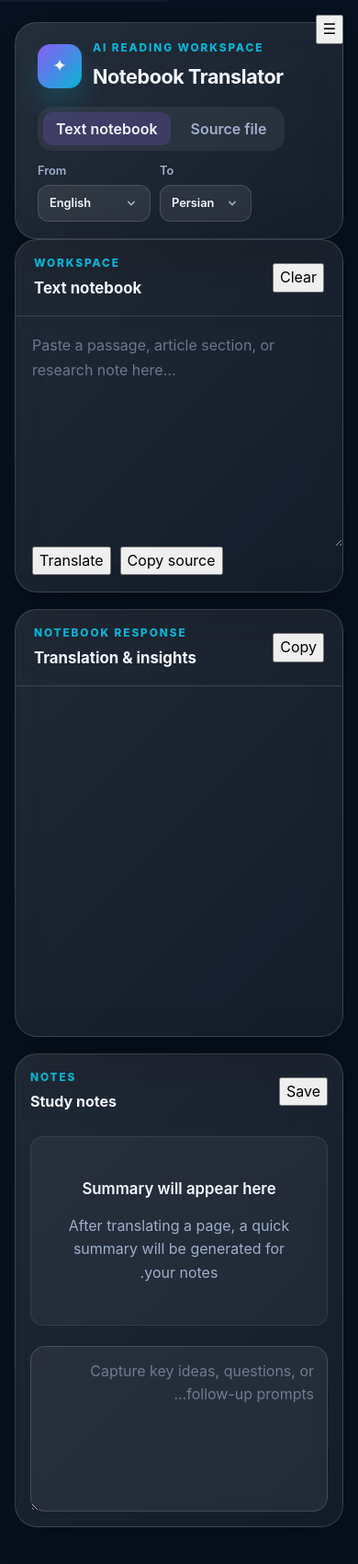
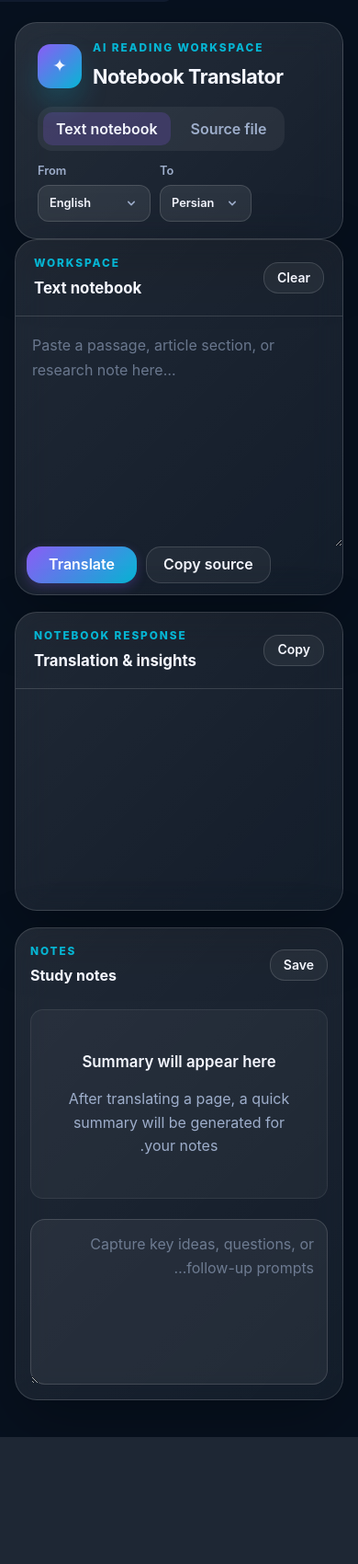
Before and after one commit to ALFAar7/ollama-notebook-ai, a Flask app: page / in a window 390 px wide. Shown: the whole page at 92% size. After the commit the page ends 1562 px from the top, so only its background shows below. Run offline with Flask 3, Linux system fonts and the light colour scheme; data that the repository does not hold is empty.

Commit message:
feat(ui): enhance accessibility and refine component styling
- Add ARIA attributes and semantic HTML for screen reader support
- Implement responsive breakpoints for mobile and tablet layouts
- Update button styles with consistent border-radius and hover effects
- Remove fixed min-height values for flexible content areas
- Improve focus-visible outlines for keyboard navigation

```diff
--- a/static/css/components.css
+++ b/static/css/components.css
@@ -15,8 +15,8 @@ input[type="submit"] {
     height: 40px;
     padding: 0;
     border: 1px solid var(--border);
-    border-radius: 12px;
-    background: transparent;
+    border-radius: 16px;
+    background: rgba(255,255,255,0.05);
     color: var(--text);
     font-size: 1rem;
     transition: all 0.15s ease;
@@ -24,6 +24,7 @@ input[type="submit"] {
 
 .icon-btn:hover {
     background: rgba(255,255,255,0.08);
+    border-color: rgba(6, 182, 212, 0.7);
     transform: translateY(-1px);
 }
 
@@ -35,10 +36,10 @@ input[type="submit"] {
 /* Ghost buttons - secondary/outline style */
 .ghost-btn {
     min-height: 40px;
-    padding: 0 16px;
+    padding: 0 18px;
     border: 1px solid var(--border);
-    border-radius: 12px;
-    background: transparent;
+    border-radius: 16px;
+    background: rgba(255,255,255,0.05);
     color: var(--text);
     font-weight: 600;
     transition: all 0.15s ease;
@@ -46,7 +47,7 @@ input[type="submit"] {
 
 .ghost-btn:hover {
     background: rgba(255,255,255,0.08);
-    border-color: var(--accent-2);
+    border-color: rgba(6, 182, 212, 0.7);
 }
 
 .ghost-btn:active {
@@ -55,7 +56,7 @@ input[type="submit"] {
 
 .ghost-btn.small {
     min-height: 34px;
-    padding: 0 12px;
+    padding: 0 14px;
     font-size: 0.875rem;
 }
 
@@ -65,7 +66,7 @@ input[type="submit"] {
     min-width: 120px;
     padding: 0 20px;
     border: 0;
-    border-radius: 12px;
+    border-radius: 16px;
     background: linear-gradient(135deg, var(--accent), var(--accent-2));
     color: white;
     font-weight: 600;
--- a/static/css/panels.css
+++ b/static/css/panels.css
@@ -38,7 +38,6 @@
     gap: 18px;
     padding: 18px;
     align-items: start;
-    min-height: 500px;
 }
 
 .attachment-workspace {
@@ -46,7 +45,6 @@
     flex-direction: column;
     gap: 14px;
     padding: 16px 18px 0;
-    min-height: 400px;
 }
 
 .attachment-actions {
@@ -69,7 +67,7 @@
     gap: 4px;
     color: var(--muted);
     font-size: 0.76rem;
-    font-weight: 800;
+    font-weight: 600;
 }
 
 .page-control input {
@@ -81,6 +79,10 @@
     background: rgba(255,255,255,0.08);
     color: var(--text);
     text-align: center;
+}
+
+.page-control input:hover {
+    border-color: var(--accent-2);
 }
 
 .action-row {
@@ -104,5 +106,19 @@
 }
 
 .text-input-area:focus-visible {
-    outline: 2px solid rgba(139, 92, 246, 0.35);
+    outline: 2px solid rgba(139, 92, 246, 0.5);
+    outline-offset: -2px;
 }
+
+/* Responsive adjustments */
+@media (max-width: 1079px) {
+    .workspace-split {
+        grid-template-columns: 1fr;
+        padding: 12px;
+        gap: 12px;
+    }
+
+    .action-row {
+        padding: 0 12px 12px;
+    }
+}
--- a/static/css/translation.css
+++ b/static/css/translation.css
@@ -1,8 +1,8 @@
 .translation-area {
     padding: 18px;
-    min-height: 380px;
+    min-height: 300px;
     overflow: auto;
-    color: #f8fafc;
+    color: var(--text);
     font-size: 1rem;
     line-height: 1.75;
 }
@@ -19,3 +19,16 @@
 .translation-area.rtl p {
     text-align: right;
 }
+
+/* Translation panel layout */
+@media (min-width: 1080px) {
+    .desktop-top-section {
+        min-height: 320px;
+    }
+}
+
+@media (max-width: 1079px) {
+    .translation-area {
+        min-height: 240px;
+    }
+}
--- a/templates/base.html
+++ b/templates/base.html
@@ -9,6 +9,7 @@
     <link rel="preconnect" href="https://fonts.gstatic.com" crossorigin>
     <link rel="stylesheet" href="/static/css/variables.css">
     <link rel="stylesheet" href="/static/css/base.css">
+    <link rel="stylesheet" href="/static/css/components.css">
     <link rel="stylesheet" href="/static/css/layout.css">
     <link rel="stylesheet" href="/static/css/header.css">
     <link rel="stylesheet" href="/static/css/sidebar.css">
--- a/templates/index.html
+++ b/templates/index.html
@@ -1,9 +1,8 @@
 {% extends "base.html" %}
 {% block content %}
-<main class="app-shell">
+<main id="main" class="app-shell" tabindex="-1">
     {% include "partials/_header.html" %}
     {% include "partials/_sidebar.html" %}
-    <button id="sidebarToggle" class="icon-btn" aria-label="Toggle sidebar">&#9776;</button>
     <div class="main-pane expanded-main-pane">
         {% include "partials/_text_mode.html" %}
         {% include "partials/_attachment_mode.html" %}
@@ -11,5 +10,5 @@
         {% include "partials/_notes.html" %}
     </div>
 </main>
-<div id="statusMessage" class="status-message hidden"></div>
+<div id="statusMessage" class="status-message hidden" role="alert" aria-live="polite"></div>
 {% endblock %}
--- a/templates/partials/_notes.html
+++ b/templates/partials/_notes.html
@@ -1,19 +1,19 @@
-<div class="notes-section">
+<section class="notes-section" aria-labelledby="notesTitle">
     <div class="sidebar-card">
         <div class="section-head">
             <div>
                 <p class="eyebrow">Notes</p>
-                <h2>Study notes</h2>
+                <h2 id="notesTitle">Study notes</h2>
             </div>
-            <button id="saveNoteBtn" class="ghost-btn small">Save</button>
+            <button id="saveNoteBtn" class="ghost-btn small" aria-label="Save notes">Save</button>
         </div>
-        <div class="notes-summary" id="notesSummary">
+        <div class="notes-summary" id="notesSummary" aria-live="polite">
             <div class="empty-state centered">
                 <strong>Summary will appear here</strong>
                 <span>After translating a page, a quick summary will be generated for your notes.</span>
             </div>
         </div>
         <label for="noteInput" class="sr-only">Study notes</label>
-        <textarea id="noteInput" class="note-textarea" placeholder="Capture key ideas, questions, or follow-up prompts…"></textarea>
+        <textarea id="noteInput" class="note-textarea" placeholder="Capture key ideas, questions, or follow-up prompts…" aria-describedby="notesTitle"></textarea>
     </div>
-</div>
+</section>
```
